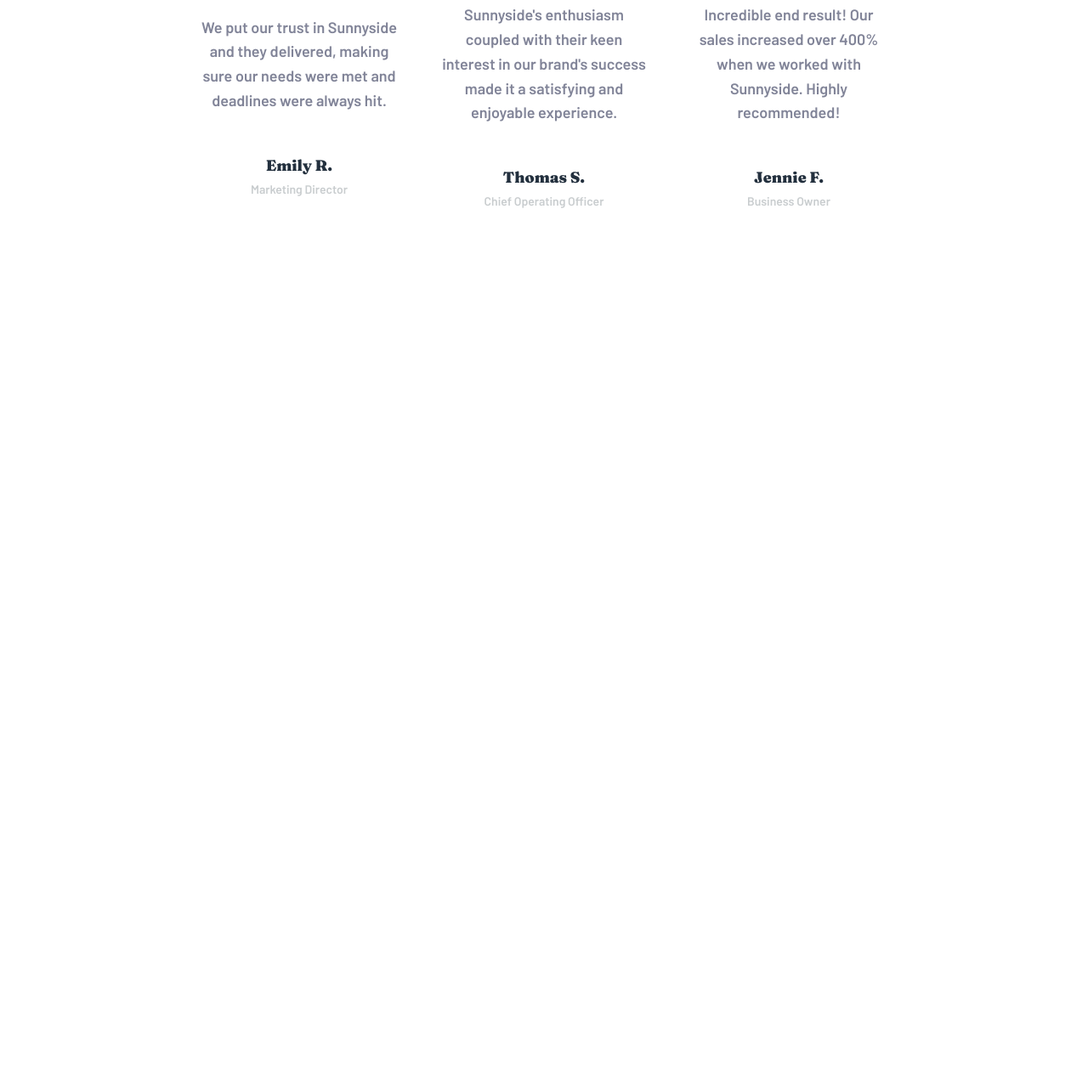
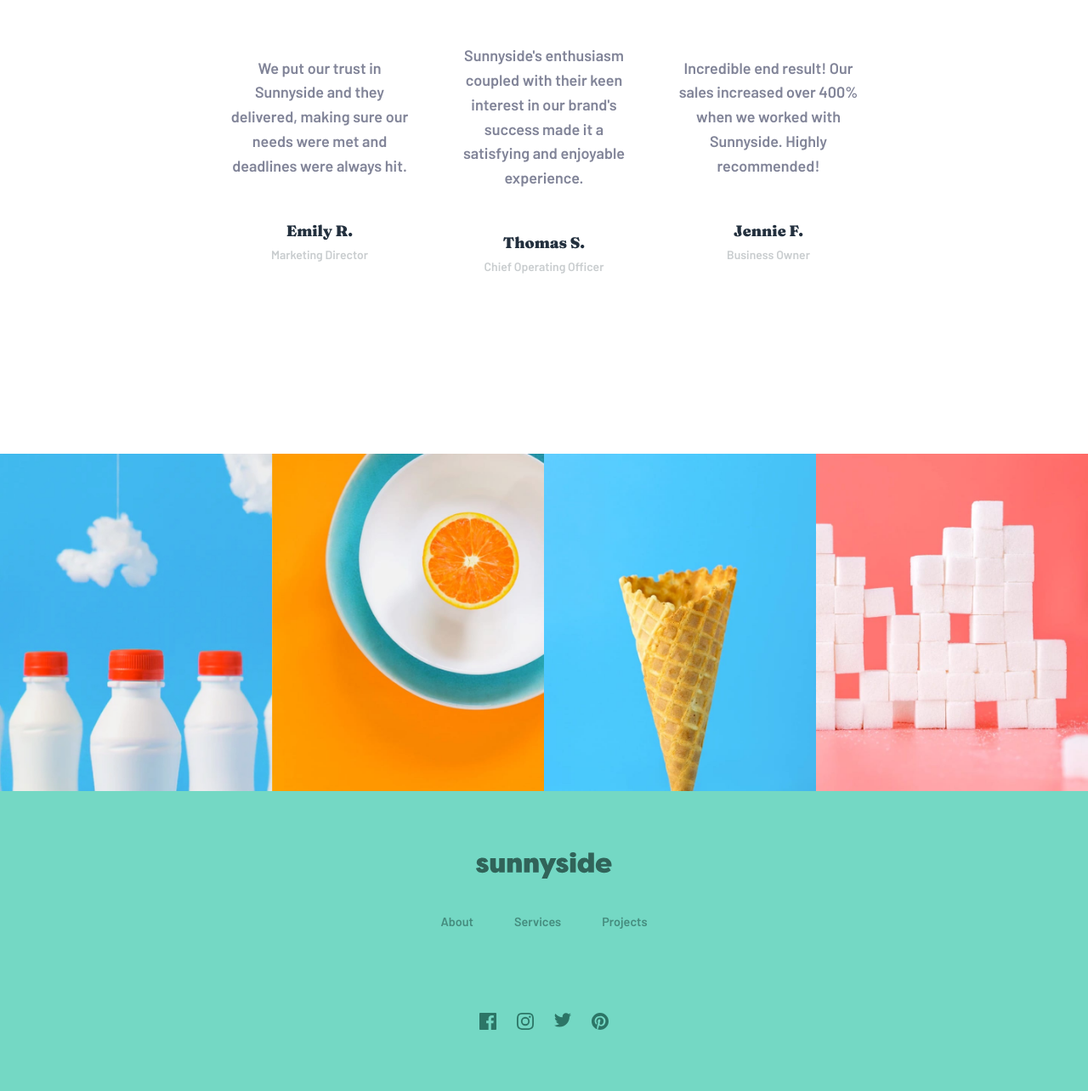
Before and after one commit to Goat3ggs/landing-page, a plain HTML site: page index.html in a window 1280 px wide. Shown: the part 3264-4548 px from the top of the page at 85% size. Before the commit the page ends 3673 px from the top, so only its background shows below. Drawn offline with Linux system fonts and the light colour scheme.

Commit message:
create grallery and footer section and style them

```diff
--- a/index.html
+++ b/index.html
@@ -97,7 +97,6 @@
   <!--*********** Features section ENDS here **********-->
 
   <!--*********** Testimonials section STARTS here **********-->
-
   <section class="testimonial">
 
     <h3 class="testimonial__heading">Client Testimonial</h3>
@@ -129,7 +128,49 @@
         <span class="testimonial__position">Business Owner</span>
       </div>
     </div>
+  </section>
+  <!--*********** Testimonials section ENDS here **********-->
 
-  </section>
+  <!--*********** Gallery section STARTS here **********-->
+    <div class="gallery">
+      <picture>
+        <source media="(max-width: 375px)" srcset="images/mobile/image-gallery-milkbottles.jpg">
+        <img src="./images/desktop/image-gallery-milkbottles.jpg" alt="bottles of milk">
+      </picture>
+      <picture>
+        <source media="(max-width: 375px)" srcset="images/mobile/image-gallery-orange.jpg">
+        <img src="./images/desktop/image-gallery-orange.jpg" alt="bottles of milk">
+      </picture>
+      <picture>
+        <source media="(max-width: 375px)" srcset="images/mobile/image-gallery-cone.jpg">
+        <img src="./images/desktop/image-gallery-cone.jpg" alt="bottles of milk">
+      </picture>
+      <picture>
+        <source media="(max-width: 375px)" srcset="images/mobile/image-gallery-sugarcubes.jpg">
+        <img src="./images/desktop/image-gallery-sugarcubes.jpg" alt="bottles of milk">
+      </picture>
+    </div>
+<!--*********** Gallery section ENDS here **********-->
+
+<!--*********** Footer section STARTS here **********-->
+  <footer class="footer">
+    <a href="#"><img src="images/logo-change.svg" alt="Sunnyside logo" class="footer__logo"></a>
+    <div class="footer__info">
+      <ul>
+        <li><a href="#">About</a></li>
+        <li><a href="#">Services</a></li>
+        <li><a href="#">Projects</a></li>
+      </ul>
+    </div>
+
+    <div class="footer__social">
+        <a href="#"><img src="./images/icon-facebook.svg" alt=""></a>
+        <a href="#"><img src="./images/icon-instagram.svg" alt=""></a>
+        <a href="#"><img src="./images/icon-twitter.svg" alt=""></a>
+        <a href="#"><img src="./images/icon-pinterest.svg" alt=""></a>
+    </div>
+  </footer>
+<!--*********** Footer section ENDS here **********-->
+
 </body>
 </html>
--- a/style.css
+++ b/style.css
@@ -277,7 +277,7 @@ body {
 
 /***********Testimonials section Starts***********/
 .testimonial {
-    /* margin: 10rem 5rem; */
+    margin: 3rem;
     padding: 6rem;
     text-align: center;
 }
@@ -323,3 +323,46 @@ body {
     color: hsl(204, 5%, 80%);
     font-size: var(--fs-small);
 }
+/***********Testimonials section Ends***********/
+
+/***********Gallery section Starts***********/
+.gallery {
+    display: flex;
+}
+/***********Gallery section Ends***********/
+
+/***********Footer section Starts***********/
+.footer {
+    background-color: hsl(168, 56%, 65%);
+    text-align: center;
+    padding: 3rem;
+}
+.footer__logo {
+    margin: auto;
+    padding-top: 1.5rem;
+    height: 55px;
+}
+.footer__info {
+    margin-top: 2.5rem;
+    margin-bottom: 3rem;
+}
+.footer__info ul {
+    display: flex;
+    justify-content: center;
+    gap: 3rem;
+    list-style: none;
+    padding-left: 0;
+    font-size: .9rem;
+}
+.footer__info a {
+    text-decoration: none;
+    color: var(--dark-moderate-cyan);
+}
+.footer__social {
+    display: flex;
+    justify-content: center;
+    gap: 1.5rem;
+    padding-top: 3rem;
+    padding-bottom: 1.5rem;
+}
+/***********Footer section Ends***********/
```
Also changed, not shown: images/logo-change.svg (added).
